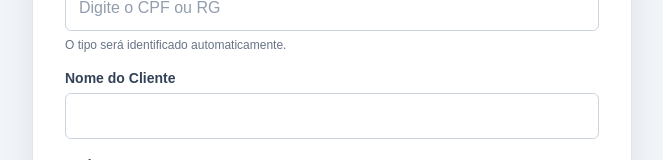
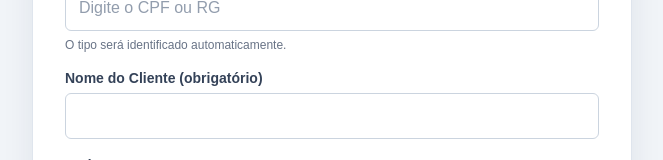
Before and after one commit to Anselmo17/ordem-servico, a plain HTML site: page index.html in a window 1280 px wide. Shown: the part 279-439 px from the top of the page, without its empty margins (308-971 px from the left). Drawn offline with Linux system fonts and the light colour scheme.

Commit message:
FEAT:Adicionando texto para especificar campo obrigatorio

```diff
--- a/index.html
+++ b/index.html
@@ -28,7 +28,7 @@
       <input id="documento" name="documento" inputmode="text" maxlength="20" placeholder="Digite o CPF ou RG" />
       <p id="tipoIdentificado" class="ajuda-documento">O tipo será identificado automaticamente.</p>
 
-      <label for="nome">Nome do Cliente</label>
+      <label for="nome">Nome do Cliente (obrigatório)</label>
       <input id="nome" name="nome" required />
 
       <label for="endereco">Endereço</label>
```
